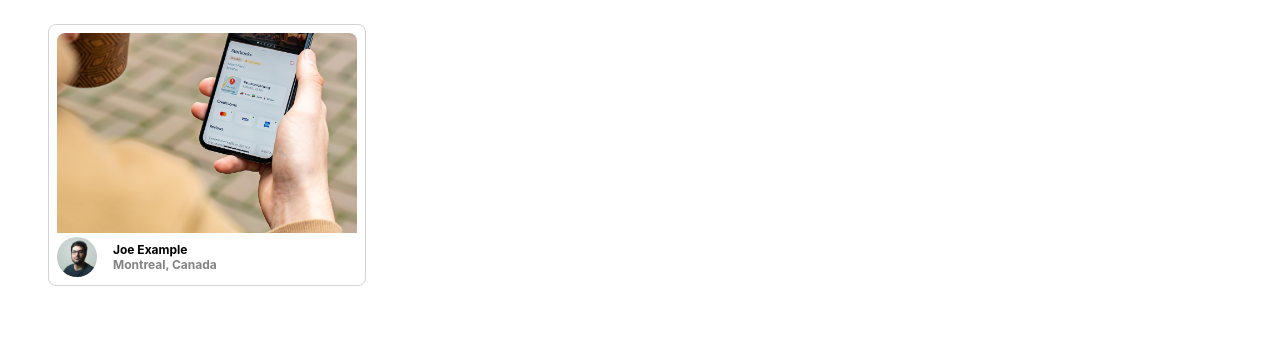
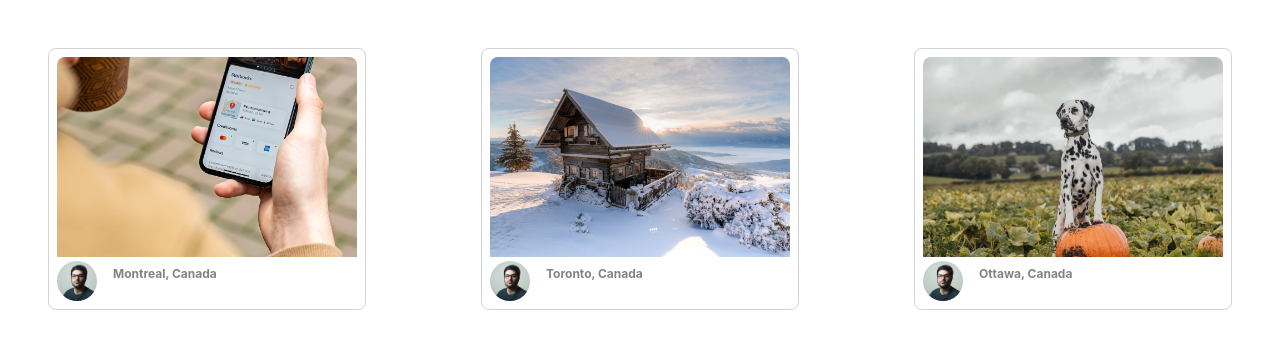
Before and after one commit to Ametrysinine/photolabs, a React (Create React App) app in the folder frontend/: page / in a window 1280 px wide. Shown: the top 348 px of the page. Built offline with nearby package versions, Linux system fonts and the light colour scheme; the HTML template or start-up script is replaced by a standard one.

Commit message:
Use multiple photos in PhotoList

```diff
--- a/frontend/src/App.jsx
+++ b/frontend/src/App.jsx
@@ -1,6 +1,7 @@
 import React from 'react';
 
 import PhotoListItem from './components/PhotoListItem';
+import PhotoList from 'components/PhotoList';
 import './App.scss';
 
 const sampleDataForPhotoListItem = {
@@ -13,17 +14,12 @@
   username: "Joe Example",
   profile: `${process.env.PUBLIC_URL}/profile-1.jpg`,
 };
+
 // Note: Rendering a single component to build components in isolation
 const App = () => {
   return (
     <div className="App">
-      <PhotoListItem
-      id={sampleDataForPhotoListItem.id}
-      location={sampleDataForPhotoListItem.location}
-      imageSource={sampleDataForPhotoListItem.imageSource}
-      username={sampleDataForPhotoListItem.username}
-      profile={sampleDataForPhotoListItem.profile}
-      />
+      <PhotoList/>
     </div>
   );
 };
--- a/frontend/src/components/PhotoList.jsx
+++ b/frontend/src/components/PhotoList.jsx
@@ -1,5 +1,5 @@
 import React from "react";
-
+import PhotoListItem from "./PhotoListItem";
 import "../styles/PhotoList.scss";
 
 const sampleDataForPhotoList = [
@@ -56,10 +56,11 @@
   },
 ];
 
-const PhotoList = () => {
+const PhotoList = (props) => {
+
   return (
     <ul className="photo-list">
-      {/* Insert React */}
+      {sampleDataForPhotoList.map(photo => <li key={photo.id}><PhotoListItem data={photo}/></li>)}
     </ul>
   );
 };
--- a/frontend/src/components/PhotoListItem.jsx
+++ b/frontend/src/components/PhotoListItem.jsx
@@ -1,20 +1,21 @@
 import React from "react";
 
 import "../styles/PhotoListItem.scss";
-
+import photos from "mocks/photos";
 
 
 
 const PhotoListItem = (props) => {
   /* Insert React */
+  const photo = props.data;
   return (
-    <div className="photo-list__item">
-      <img className="photo-list__image" id={props.id} src={props.imageSource} />
+    <div key={photo.id} className="photo-list__item">
+      <img className="photo-list__image" src={photo.urls.regular} />
       <div className="photo-list__user-details">
-        <img className="photo-list__user-profile" id={props.id + 'p'} src={props.profile} />
+        <img className="photo-list__user-profile" src={photo.user.profile} />
         <div className="photo-list__user-info">
-          <div>{props.username}</div>
-          <div className="photo-list__user-location">{props.location.city}, {props.location.country}</div>
+          <div>{photo.username}</div>
+          <div className="photo-list__user-location">{photo.location.city}, {photo.location.country}</div>
         </div>
       </div>
     </div>
```
